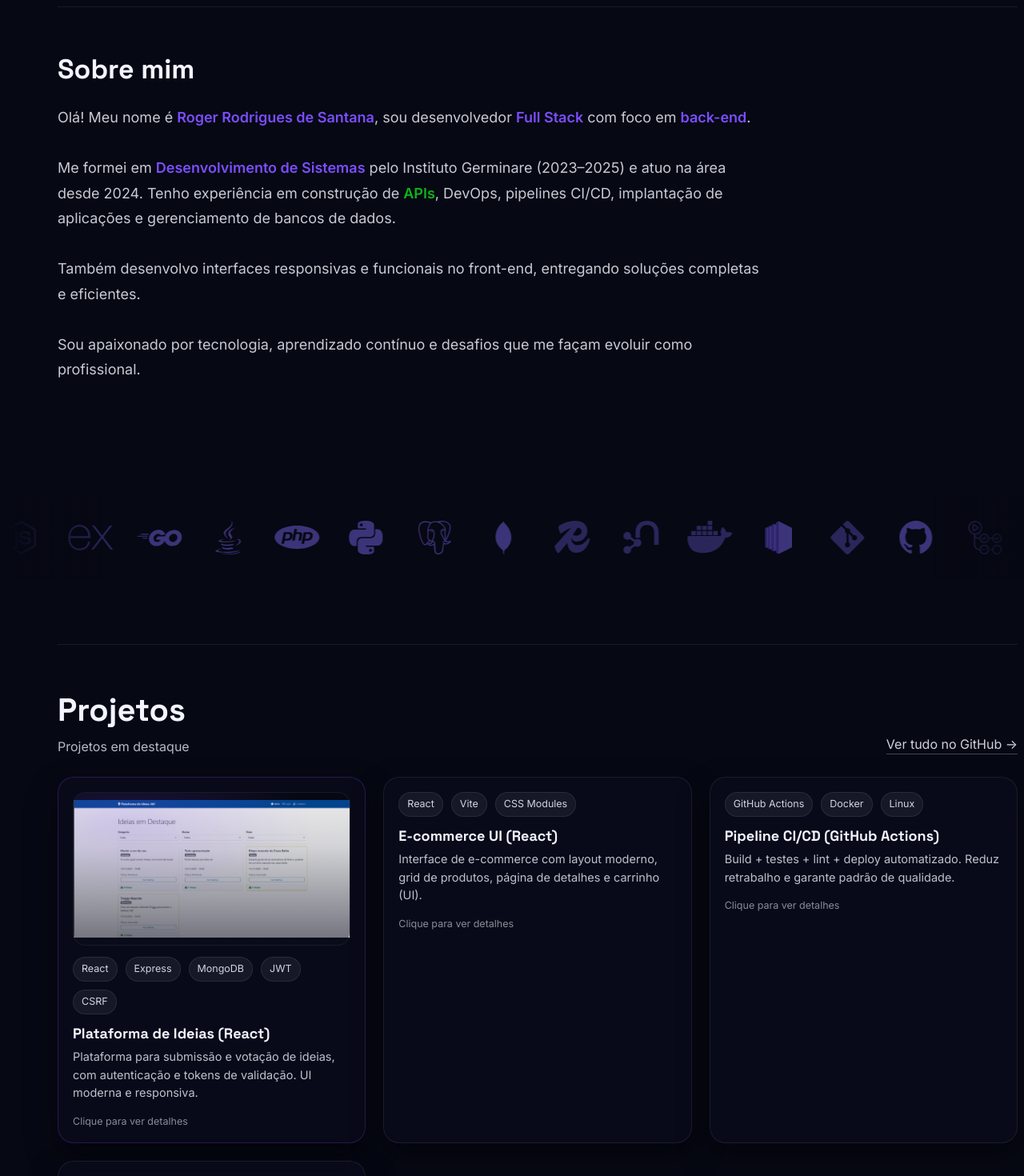
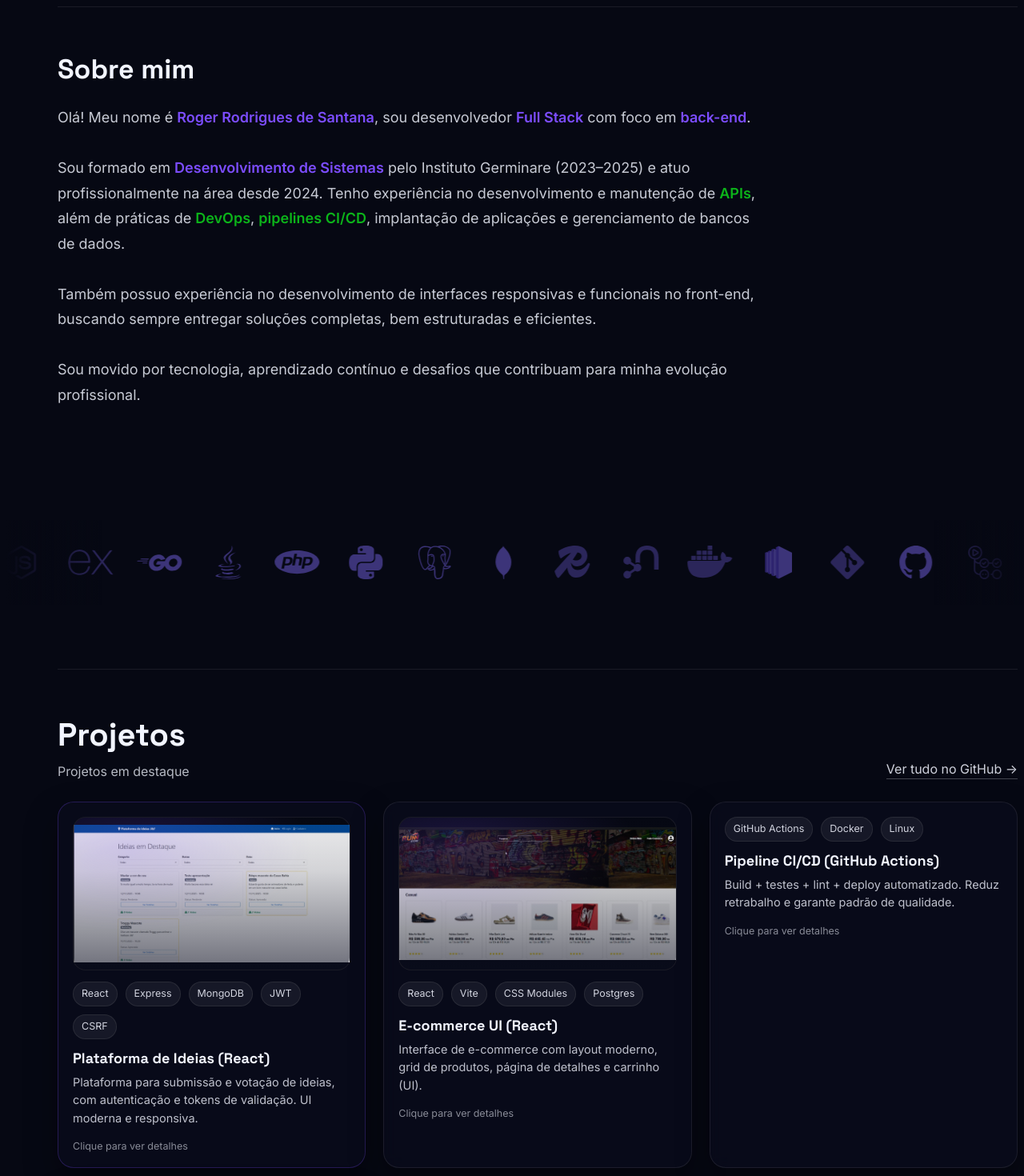
Before and after one commit to Roger13san/portfolio, a React (Vite) app in the folder Portfolio_project/: page / in a window 1280 px wide. Shown: the part 880-2350 px from the top of the page at 80% size. Built offline with nearby package versions, Linux system fonts and the light colour scheme.

Commit message:
Subindo novo projeto e algumas alterações no sobremim

```diff
--- a/Portfolio_project/src/secoes/Contato/Contato.jsx
+++ b/Portfolio_project/src/secoes/Contato/Contato.jsx
@@ -35,8 +35,8 @@ export default function Contato() {
     {
       icon: Phone,
       label: "WhatsApp",
-      value: "+55 (11) 99999-9999",
-      href: "https://wa.me/5511999999999",
+      value: "+55 (11) 94865-9917",
+      href: "https://wa.me/5511948659917",
       color: "#25d366",
     },
     {
--- a/Portfolio_project/src/secoes/Projetos/Projetos.jsx
+++ b/Portfolio_project/src/secoes/Projetos/Projetos.jsx
@@ -3,6 +3,9 @@ import { ExternalLink, Github, X } from "lucide-react";
 import styles from "./Projetos.module.css";
 
 import idea_plataform from "../../assets/idea_plataform.jpeg";
+import ecommerce_ui from "../../assets/ecommerce_ui.jpeg";
+import ecommerce_ui_video from "../../assets/ecommerce_ui.mp4";
+
 
 const projetos = [
   {
@@ -11,15 +14,17 @@ const projetos = [
     desc: "Plataforma para submissão e votação de ideias, com autenticação e tokens de validação. UI moderna e responsiva.",
     stack: ["React", "Express", "MongoDB", "JWT", "CSRF"],
     highlights: ["Arquitetura em camadas", "Validações e middleware", "Pronto pra produção"],
-    links: { repo: "https://github.com/seu-user/seu-repo", demo: "https://seu-deploy.com" },
+    links: { repo: "https://github.com/ProjetoProgamacaoAssinc/Ideas-Platform", demo: "" },
     featured: true,
   },
   {
     title: "E-commerce UI (React)",
     desc: "Interface de e-commerce com layout moderno, grid de produtos, página de detalhes e carrinho (UI).",
-    stack: ["React", "Vite", "CSS Modules"],
+    stack: ["React", "Vite", "CSS Modules","Postgres"],
     highlights: ["UI responsiva", "Componentização", "Boa organização"],
-    links: { repo: "https://github.com/seu-user/seu-repo", demo: "" },
+    links: { repo: "https://github.com/juanraujo/RunnStore", demo: "" },
+    thumb: ecommerce_ui,     // aparece no grid
+    video: ecommerce_ui_video,
   },
   {
     title: "Pipeline CI/CD (GitHub Actions)",
@@ -113,14 +118,26 @@ function Modal({ project, onClose }) {
           </button>
         </header>
 
-        {project.image && (
+        {project.video ? (
+            <div className={styles.modalMedia}>
+              <video
+                className={styles.modalVideo}
+                src={project.video}
+                autoPlay
+                controls
+                playsInline
+                muted
+              />
+            </div>
+          ) : project.image ? (
             <div
               className={styles.modalImage}
               style={{ backgroundImage: `url(${project.image})` }}
               role="img"
               aria-label={project.title}
             />
-        )}
+          ) : null}
+
 
         <div className={styles.modalBody}>
           <p className={styles.modalDesc}>{project.desc}</p>
@@ -224,13 +241,14 @@ export default function Projetos() {
                 if (e.key === "Enter" || e.key === " ") setSelected(p);
               }}
             >
-              {p.image && (
+              {(p.thumb || p.image) && (
                   <div
                     className={styles.cardImage}
-                  style={{ backgroundImage: `url(${p.image})` }}
+                    style={{ backgroundImage: `url(${p.thumb || p.image})` }}
                     aria-label={p.title}
                   />
                 )}
+
 
               <div className={styles.stack}>
                 {p.stack.map((s) => (
--- a/Portfolio_project/src/secoes/Projetos/Projetos.module.css
+++ b/Portfolio_project/src/secoes/Projetos/Projetos.module.css
@@ -371,3 +371,18 @@
 .card {
   transition: transform 220ms ease, border-color 220ms ease, opacity 600ms ease, transform 600ms ease;
 }
+.modalMedia {
+  border-radius: 16px;
+  overflow: hidden;
+  border: 1px solid rgba(255, 255, 255, 0.08);
+  background: rgba(0, 0, 0, 0.25);
+}
+
+.modalVideo {
+  width: 100%;
+  height: auto;
+  display: block;
+  max-height: 420px;
+  object-fit: contain;
+  background: rgba(0, 0, 0, 0.25);
+}
--- a/Portfolio_project/src/secoes/Sobre_mim/SobreMim.jsx
+++ b/Portfolio_project/src/secoes/Sobre_mim/SobreMim.jsx
@@ -34,26 +34,31 @@ export default function SobreMim() {
 
     <p className={styles.text}>
       Olá! Meu nome é{" "}
-          <span className={styles.highlight}>Roger Rodrigues de Santana</span>,
-          sou desenvolvedor{" "}
+      <span className={styles.highlight}>Roger Rodrigues de Santana</span>, sou
+      desenvolvedor{" "}
       <span className={styles.highlight}>Full Stack</span> com foco em{" "}
       <span className={styles.highlight}>back-end</span>.
       <br /><br />
-          Me formei em{" "}
-          <span className={styles.highlight}>
-            Desenvolvimento de Sistemas
-          </span>{" "}
-          pelo Instituto Germinare (2023–2025) e atuo na área desde 2024.
-          Tenho experiência em construção de{" "}
-          <span className={styles.bold}>APIs</span>, DevOps, pipelines CI/CD,
-          implantação de aplicações e gerenciamento de bancos de dados.
+      Sou formado em{" "}
+      <span className={styles.highlight}>Desenvolvimento de Sistemas</span> pelo
+      Instituto Germinare (2023–2025) e atuo profissionalmente na área desde 2024.
+      Tenho experiência no desenvolvimento e manutenção de{" "}
+      <span className={styles.bold}>APIs</span>, além de práticas de{" "}
+      <span className={styles.bold}>DevOps</span>,{" "}
+      <span className={styles.bold}>pipelines CI/CD</span>, implantação de
+      aplicações e gerenciamento de bancos de dados.
       <br /><br />
-          Também desenvolvo interfaces responsivas e funcionais no front-end,
-          entregando soluções completas e eficientes.
+      Também possuo experiência no desenvolvimento de interfaces responsivas e
+      funcionais no front-end, buscando sempre entregar soluções completas, bem
+      estruturadas e eficientes.
       <br /><br />
-          Sou apaixonado por tecnologia, aprendizado contínuo e desafios que
-          me façam evoluir como profissional.
-        </p> <br /><br /><br />
+      Sou movido por tecnologia, aprendizado contínuo e desafios que contribuam
+      para minha evolução profissional.
+    </p>
+
+
+<br /><br /><br />
+
       </div>
     </section>
   );
```
Also changed, not shown: Portfolio_project/src/assets/ecommerce_ui.jpeg (added), 1 other file (tests, documents, lock files or other folders). Lines whose indentation alone changed are shown as unchanged.
